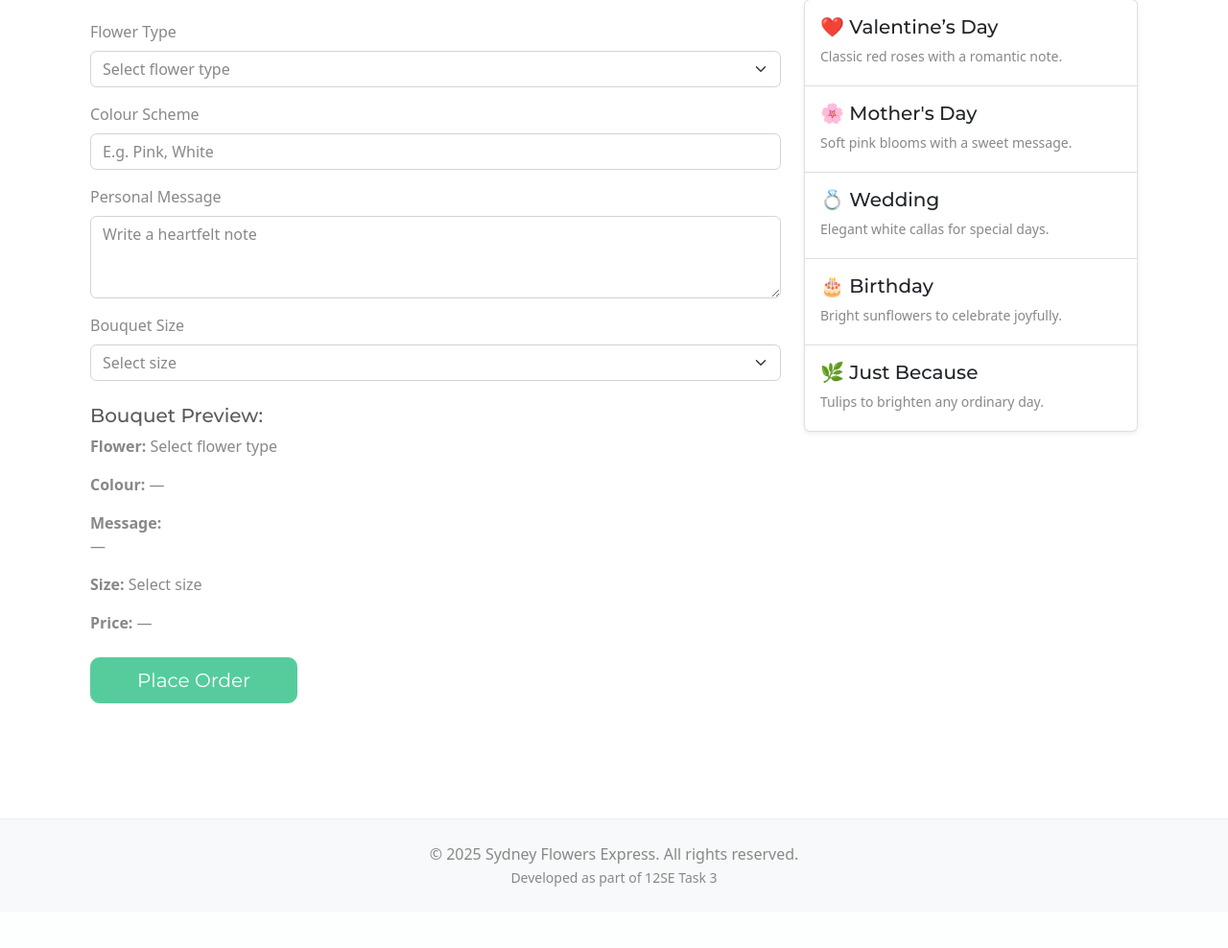
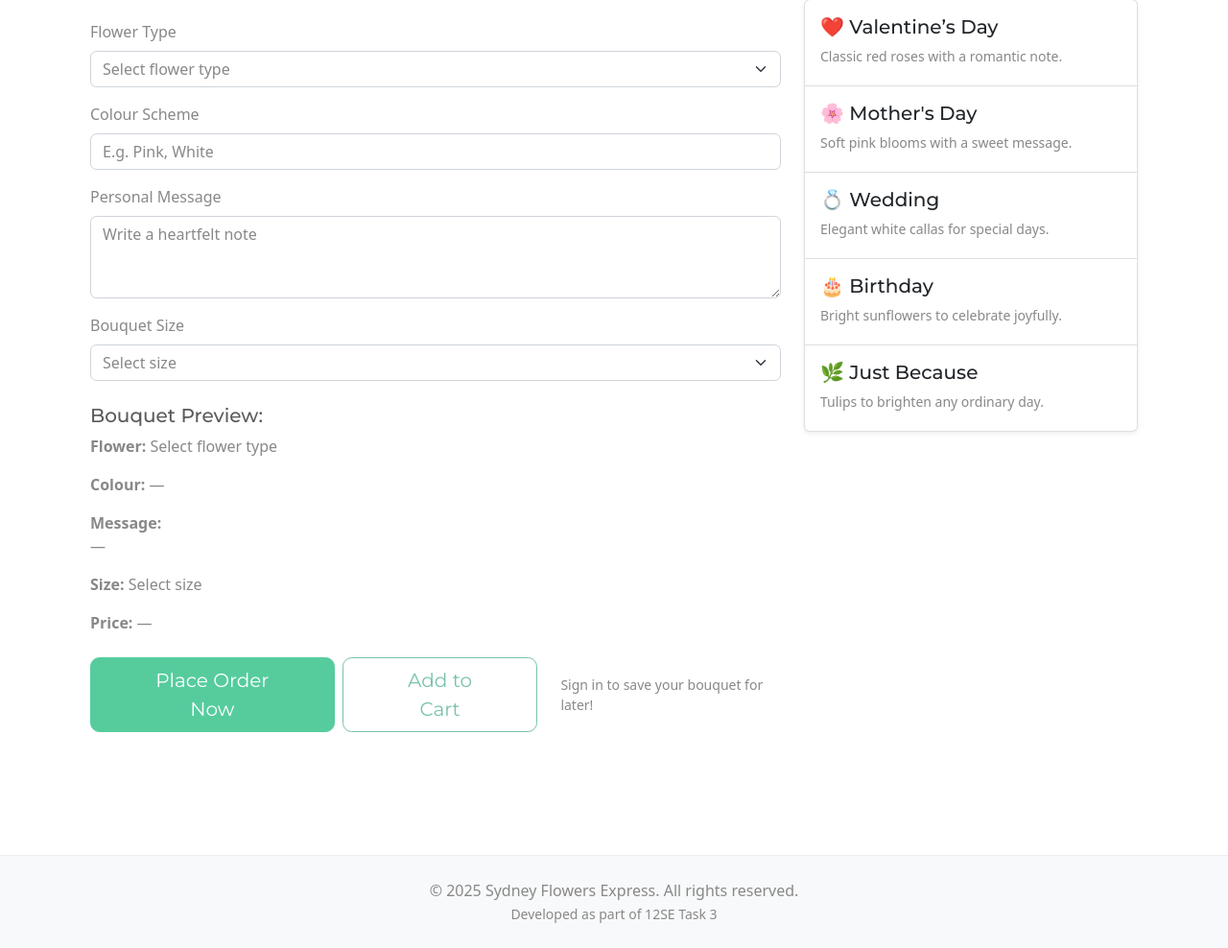
Before and after one commit to belatedbanana/sydney-flowers-express2, a Flask app: page /customise in a window 1280 px wide. Shown: the part 226-1214 px from the top of the page at 96% size. Before the commit the page ends 1150 px from the top, so only its background shows below. Run offline with Flask 3, Linux system fonts and the light colour scheme; some libraries are stand-ins or nearby versions.

Commit message:
Make Place Order Now and Add to Cart buttons larger and more prominent on customise

```diff
--- a/app.py
+++ b/app.py
@@ -256,11 +256,14 @@ def customise():
     ]
     size_prices = {"Small": 40, "Medium": 60, "Large": 80}
 
+    confirmation = False
+
     if request.method == 'POST':
         flower_type = request.form.get('flowerType')
         colour = request.form.get('colourScheme')
         message = request.form.get('message')
         size = request.form.get('size')
+        action = request.form.get('action')
 
         bouquet_description = f"{flower_type} | Colour: {colour}"
         if message:
@@ -273,24 +276,24 @@ def customise():
             "price": price
         }
 
-        session.setdefault('cart', []).append(custom_bouquet)
-        session.modified = True
+        if action == "place_order_now":
+            session.setdefault('cart', []).append(custom_bouquet)
+            session.modified = True
+            # Render the confirmation page with bouquet details
+            return render_template(
+                'customise_confirmation.html',
+                flower_type=flower_type,
+                colour=colour,
+                message=message,
+                size=size
+            )
+        elif action == "add_to_cart":
+            session.setdefault('cart', []).append(custom_bouquet)
+            session.modified = True
+            flash("Custom bouquet added to cart!", "success")
+            return redirect(url_for('view_cart'))
 
-        # Save to DB if user is logged in
-        user = User.query.filter_by(name=session.get('user')).first()
-        if user:
-            saved = SavedBouquet(
-                user_id=user.id,
-                description=bouquet_description,
-                total_price=price
-            )
-            db.session.add(saved)
-            db.session.commit()
-
-        flash("Custom bouquet added to cart!", "success")
-        return redirect(url_for('view_cart'))
-
-    return render_template('customise.html', flower_options=flower_options)
+    return render_template('customise.html', flower_options=flower_options, user_name=session.get('user'))
 
 @app.route('/admin/dashboard')
 @admin_required
@@ -420,6 +423,38 @@ def add_to_cart(product_id):
     flash(f"{item['name']} added to cart.", "success")
     return redirect(url_for('view_cart'))
 
+@app.route('/add_variant_to_cart', methods=['POST'])
+@block_admins
+def add_variant_to_cart():
+    variant_name = request.form.get('variant_name')
+    try:
+        variant_price = float(request.form.get('variant_price'))
+    except (TypeError, ValueError):
+        flash("Invalid price.", "danger")
+        return redirect(url_for('catalogue'))
+    try:
+        quantity = int(request.form.get('quantity'))
+        if quantity < 1:
+            raise ValueError
+    except (TypeError, ValueError):
+        flash("Invalid quantity.", "danger")
+        return redirect(url_for('catalogue'))
+
+    if quantity > 250:
+        flash("For bulk orders over 250, please contact us directly.", "warning")
+        return redirect(url_for('catalogue'))
+
+    item = {
+        'name': variant_name,
+        'price': variant_price * quantity,
+        'quantity': quantity,
+        'unit_price': variant_price
+    }
+    session.setdefault('cart', []).append(item)
+    session.modified = True
+    flash(f"Added {quantity} x {variant_name} to cart.", "success")
+    return redirect(url_for('view_cart'))
+
 
 # ---------------------- STATIC & CACHE ----------------------
 
--- a/templates/cart.html
+++ b/templates/cart.html
@@ -11,6 +11,9 @@
         <li class="list-group-item d-flex justify-content-between align-items-center">
           <div>
             {{ item.name }}
+            {% if item.quantity %}
+              <span class="badge bg-secondary ms-2">{{ item.quantity }} × ${{ "%.2f"|format(item.unit_price) }}</span>
+            {% endif %}
             <a href="{{ url_for('remove_from_cart', index=loop.index0) }}" class="btn btn-sm btn-danger ms-3">Remove</a>
           </div>
           <span>${{ "%.2f"|format(item.price) }}</span>
--- a/templates/customise.html
+++ b/templates/customise.html
@@ -48,7 +48,21 @@
           <p><strong>Price:</strong> <span id="preview-price">—</span></p>
         </div>
 
-        <button type="submit" class="btn btn-success btn-lg px-5">Place Order</button>
+        <div class="d-flex gap-2 mb-2">
+          <button type="button" id="placeOrderBtn" class="btn btn-success btn-lg px-5">Place Order Now</button>
+          <button type="submit" name="action" value="add_to_cart" class="btn btn-outline-primary btn-lg px-5">Add to Cart</button>
+          <small class="text-muted align-self-center ms-3">
+            {% if not user_name %}
+              <span>Sign in to save your bouquet for later!</span>
+            {% else %}
+              <span>You can save your bouquet for later.</span>
+            {% endif %}
+          </small>
+        </div>
+        <input type="hidden" id="actionInput" name="action" value="">
+        <div id="orderConfirmation" class="alert alert-success mt-3 d-none" role="alert">
+          Custom bouquet added to your cart!
+        </div>
       </form>
     </div>
 
@@ -117,5 +131,18 @@
   // Trigger once on page load
   updatePreview();
 
+  // Place Order Now button logic
+  document.getElementById('placeOrderBtn').addEventListener('click', function() {
+    document.getElementById('actionInput').value = 'place_order_now';
+    document.querySelector('form').submit();
+  });
+
+  // Show confirmation if needed
+  {% if confirmation %}
+    document.getElementById('orderConfirmation').classList.remove('d-none');
+    setTimeout(() => {
+      document.getElementById('orderConfirmation').classList.add('d-none');
+    }, 3000);
+  {% endif %}
 </script>
 {% endblock %}
```
Also changed, not shown: templates/catalogue.html (+9 -1 lines), instance/users.db.
